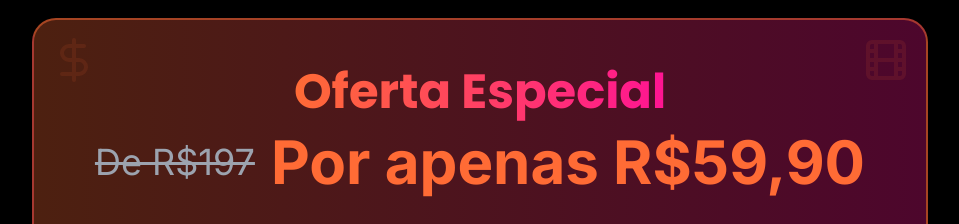
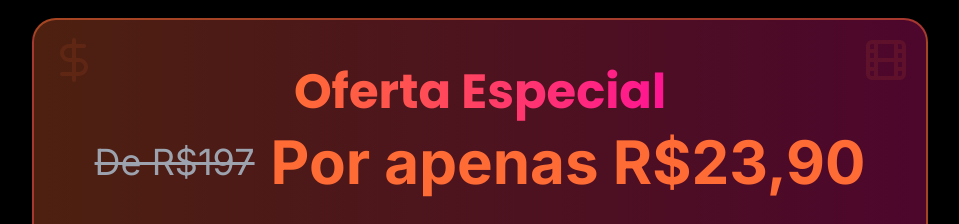
Before and after one commit to fernandoadevf/M30, a React (Create React App) app: page / in a window 1280 px wide. Shown: the part 6840-7064 px from the top of the page, without its empty margins (160-1119 px from the left). Built offline with nearby package versions, Linux system fonts and the light colour scheme.

Commit message:
Atualiza preço da oferta para R,90

```diff
--- a/src/components/OfferSection.tsx
+++ b/src/components/OfferSection.tsx
@@ -60,7 +60,7 @@ const OfferSection: React.FC = () => {
                 <div className="flex flex-col sm:flex-row items-center justify-center gap-4 text-2xl sm:text-3xl lg:text-4xl">
                   <span className="text-gray-400 line-through">De R$197</span>
                   <span className="text-4xl sm:text-5xl lg:text-6xl font-bold text-primary-gold">
-                    Por apenas R$59,90
+                    Por apenas R$23,90
                   </span>
                 </div>
               </motion.div>
```
